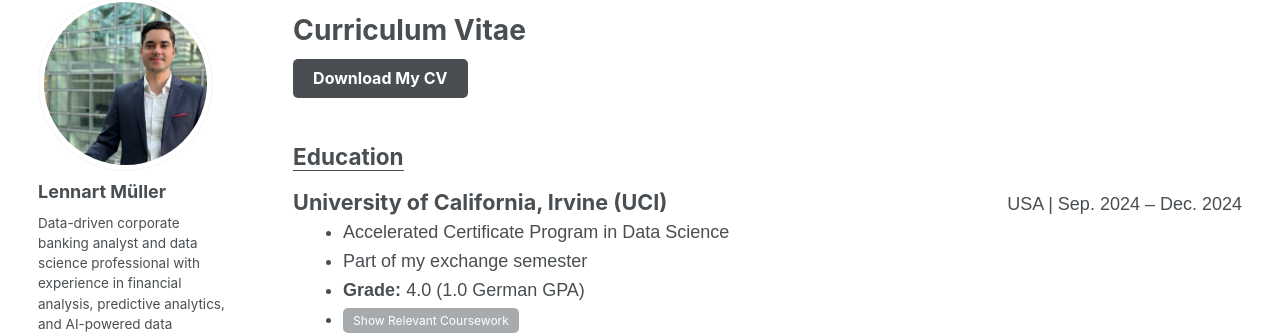
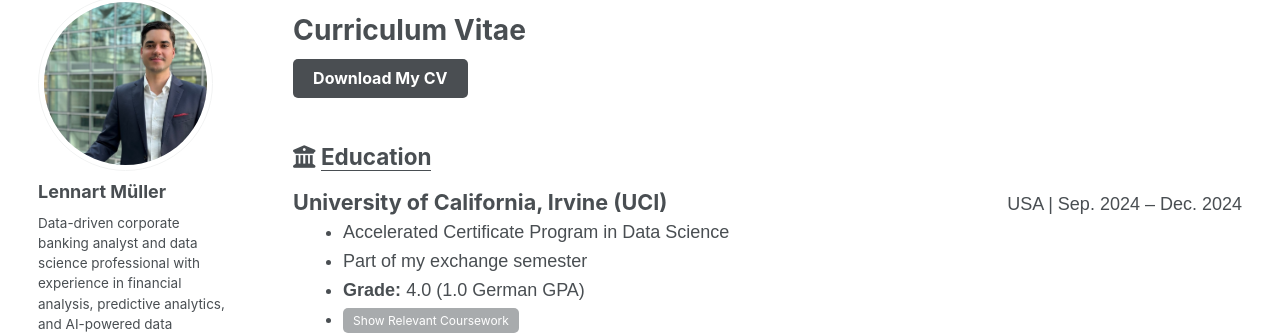
Before and after one commit to lennartmueller123/lennartmueller123.github.io, a Jekyll site: the page built from _pages/cv.html, in a window 1280 px wide. Shown: the part 110-445 px from the top of the page. Built offline with Jekyll 4.4.1, drawn with Linux system fonts in a browser that asks for light colours.

Commit message:
Update cv.html
Add icon to CV

```diff
--- a/_pages/cv.html
+++ b/_pages/cv.html
@@ -69,7 +69,10 @@
 <body>
 
     <div class="section education">
-        <h2><u>Education</u></h2>
+        <h2>
+           <i class="fa-solid fa-building-columns"></i>
+          <u>Education</u>
+        </h2>
 
         <div class="entry">
             <div class="entry-header">
```
